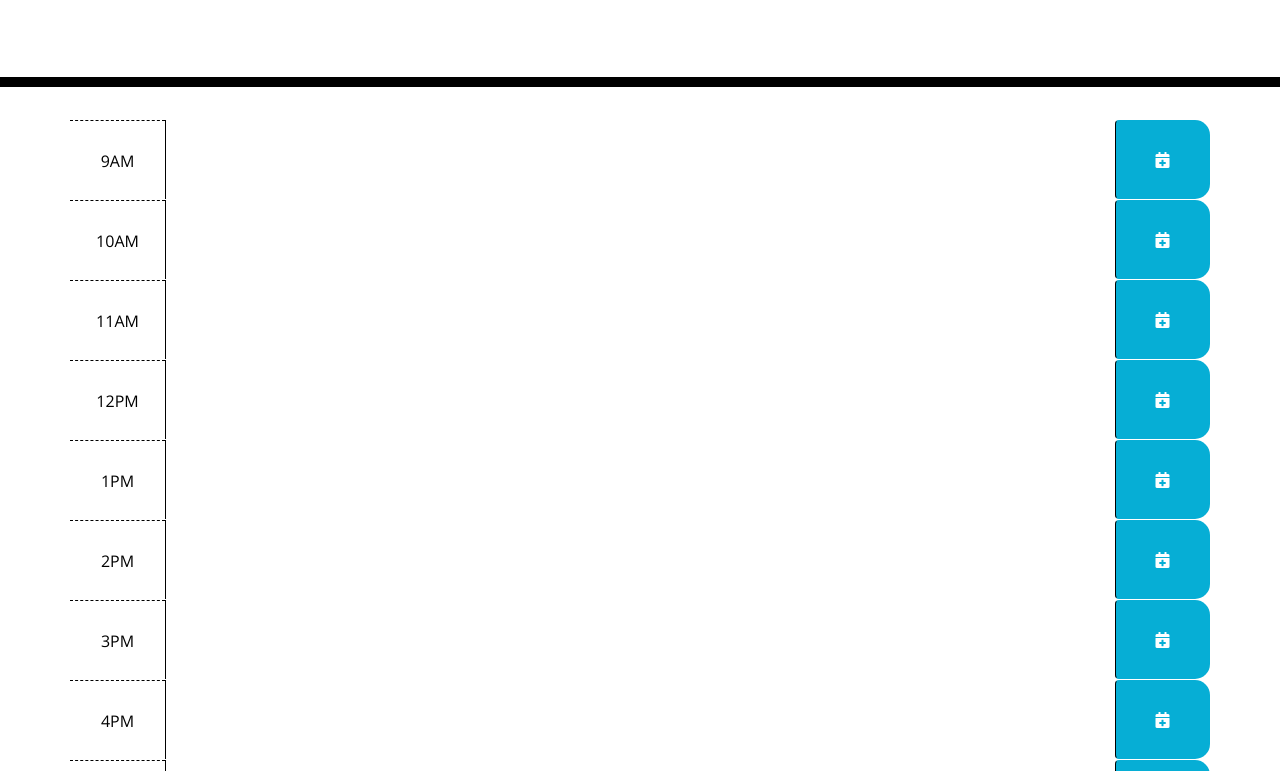
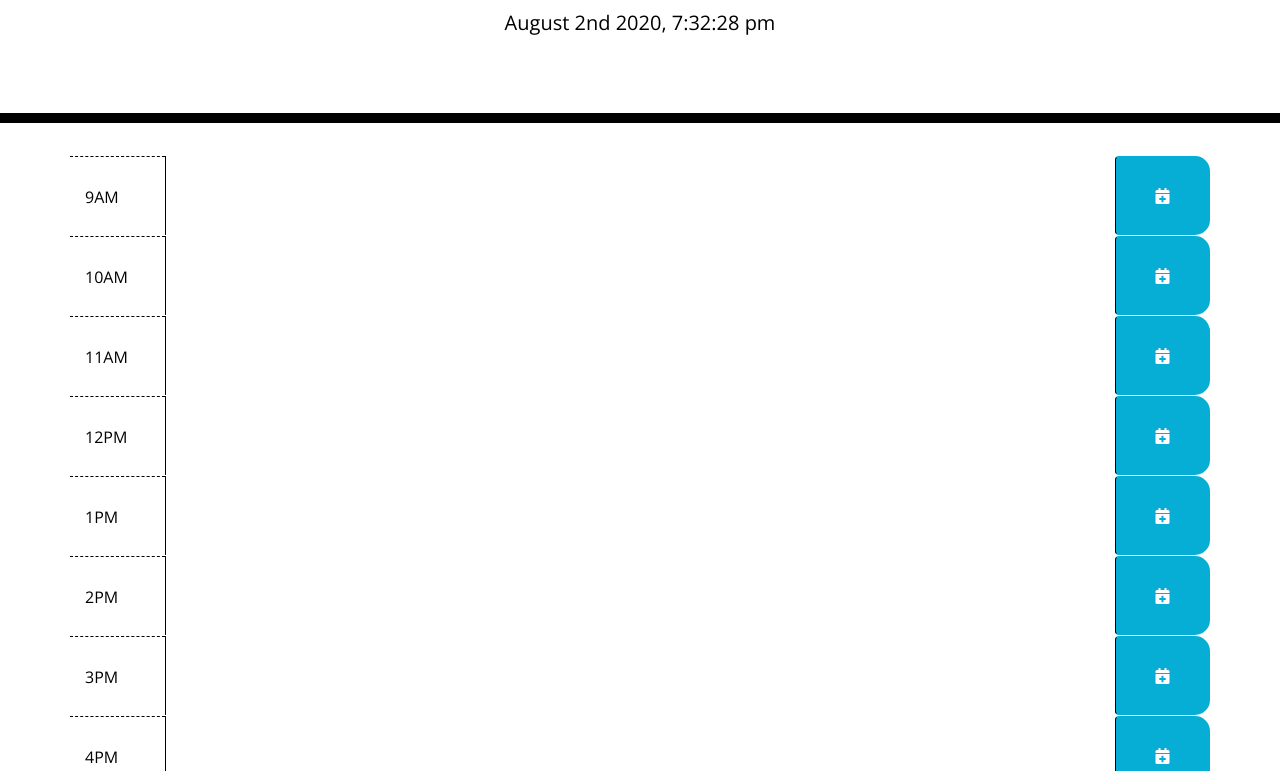
Before and after one commit to seagraving/work-day-scheduler, a plain HTML site: page index.html in a window 1280 px wide. Shown: the part 181-952 px from the top of the page. Drawn offline with nearby package versions, Linux system fonts and the light colour scheme.

Commit message:
fixed script location in HTML for btn interaction in console

```diff
--- a/assets/script.js
+++ b/assets/script.js
@@ -1,11 +1,6 @@
 $(document).ready(function () {
     //show current day and time
-    var currentHour = moment().hours()
-    console.log(currentHour);
-    var currentHourEl = parseInt(currentHour);
-
-    var currentDay = moment().format('LLLL');
-    $("#current-day").text(currentDay)
+   $("#currentDay").text(moment().format("MMMM Do YYYY, h:mm:ss a"));
 
     // save button click event: when button is clicked, description saves
     $(".saveBtn").on("click", function(){
@@ -30,6 +25,18 @@
     $("#6pm .description").val(localStorage.getItem("6PM"));
 
 
+    // timekeeper/tracker function here
+    function timeTracker() {
+        var currentHour = moment().hour();
+
+        // loop through each hour: select each hour and loop
+        $(".hour-block").each(function () {
+            var timeBlock = parseInt($(this).attr("id").split("hour")[1]);
+            console.log(timeBlock, currentHour);
+        })
+    }
+
+    timeTracker();
 });
 
 
@@ -40,7 +47,7 @@
 
 // conditional statements to create different colors for current, past, and future, time blocks
 
-// loop through each hour: select each hour and loop
+
 // loop through each hour element dibv that is storing time and check against current time
 
 // textArea.addClass("present")
--- a/index.html
+++ b/index.html
@@ -30,7 +30,7 @@
     </header>
     <div class="container">
       <!-- Timeblocks go here -->
-      <div id="9am" class="row time-block">
+      <div id="9am" class="row hour-block">
         <div class="col-md-1 hour">
             9AM
         </div>
@@ -38,7 +38,7 @@
           <button class="btn saveBtn col-md-1"><i class="fas fa-calendar-plus"></i></button>
       </div>
 
-      <div id="10am" class="row time-block">
+      <div id="10am" class="row hour-block">
         <div class="col-md-1 hour">
             10AM
         </div>
@@ -46,7 +46,7 @@
           <button class="btn saveBtn col-md-1"><i class="fas fa-calendar-plus"></i></button>
       </div>
 
-      <div id="11am" class="row time-block">
+      <div id="11am" class="row hour-block">
         <div class="col-md-1 hour">
             11AM
         </div>
@@ -54,7 +54,7 @@
           <button class="btn saveBtn col-md-1"><i class="fas fa-calendar-plus"></i></button>
       </div>
 
-      <div id="12pm" class="row time-block">
+      <div id="12pm" class="row hour-block">
         <div class="col-md-1 hour">
             12PM
         </div>
@@ -62,7 +62,7 @@
           <button class="btn saveBtn col-md-1"><i class="fas fa-calendar-plus"></i></button>
       </div>
 
-      <div id="1pm" class="row time-block">
+      <div id="1pm" class="row hour-block">
         <div class="col-md-1 hour">
             1PM
         </div>
@@ -70,7 +70,7 @@
           <button class="btn saveBtn col-md-1"><i class="fas fa-calendar-plus"></i></button>
       </div>
 
-      <div id="2pm" class="row time-block">
+      <div id="2pm" class="row hour-block">
         <div class="col-md-1 hour">
             2PM
         </div>
@@ -78,7 +78,7 @@
           <button class="btn saveBtn col-md-1"><i class="fas fa-calendar-plus"></i></button>
       </div>
 
-      <div id="3pm" class="row time-block">
+      <div id="3pm" class="row hour-block">
         <div class="col-md-1 hour">
             3PM
         </div>
@@ -86,7 +86,7 @@
           <button class="btn saveBtn col-md-1"><i class="fas fa-calendar-plus"></i></button>
       </div>
 
-      <div id="4pm" class="row time-block">
+      <div id="4pm" class="row hour-block">
         <div class="col-md-1 hour">
             4PM
         </div>
@@ -94,7 +94,7 @@
           <button class="btn saveBtn col-md-1"><i class="fas fa-calendar-plus"></i></button>
       </div>
 
-      <div id="5pm" class="row time-block">
+      <div id="5pm" class="row hour-block">
         <div class="col-md-1 hour">
             5PM
         </div>
@@ -102,7 +102,7 @@
           <button class="btn saveBtn col-md-1"><i class="fas fa-calendar-plus"></i></button>
       </div>
 
-      <div id="6pm" class="row time-block">
+      <div id="6pm" class="row hour-block">
         <div class="col-md-1 hour">
             6PM
         </div>
@@ -113,8 +113,9 @@
 
     </div>
 
+
+    <script src="https://code.jquery.com/jquery-3.4.1.min.js"></script>
     <script src="assets/script.js"></script>
-    <script src="https://code.jquery.com/jquery-3.4.1.min.js"></script>
     <script src="https://cdnjs.cloudflare.com/ajax/libs/moment.js/2.24.0/moment.min.js"></script>
   </body>
 </html>
```
